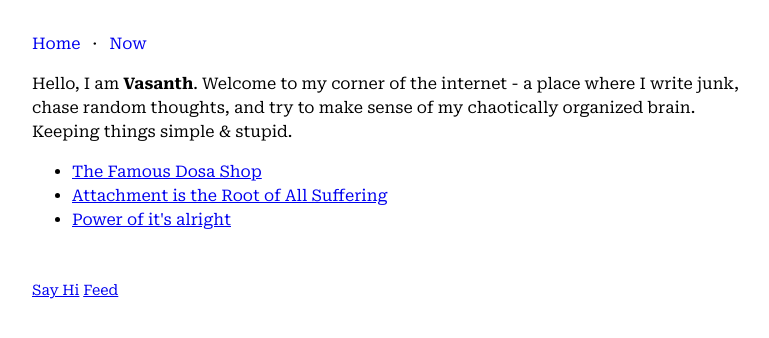
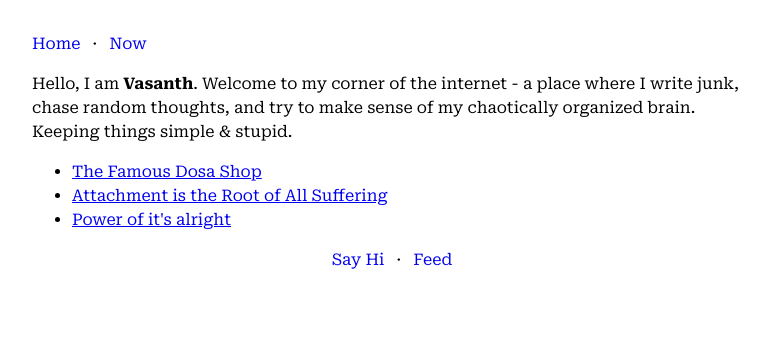
Before and after one commit to vasanthv/vasanthv.github.io, a Jekyll site: the page built from index.md, in a window 1280 px wide. Shown: the top 338 px of the page, without its empty margins (248-1017 px from the left). Built offline with Jekyll 4.4.1, drawn with Linux system fonts in a browser that asks for light colours.

Commit message:
Fix for broken feed

```diff
--- a/_layouts/default.html
+++ b/_layouts/default.html
@@ -24,8 +24,11 @@
   </main>
 
   <footer>
-    <a href="mailto:hi@vasanthv.me">Say Hi</a>
-    <a href="{{ '/feed.xml' | relative_url }}">Feed</a>
+    <nav>
+      <a href="mailto:hi@vasanthv.me">Say Hi</a>
+      <span>&middot;</span>
+      <a href="{{ '/feed.xml' | relative_url }}">Feed</a>
+    </nav>
   </footer>
 </body>
 
--- a/assets/css/style.css
+++ b/assets/css/style.css
@@ -12,18 +12,16 @@ body {
   text-rendering: optimizeLegibility;
 }
 
-header nav a {
+nav a {
   text-decoration: none;
 }
-header nav a:hover {
+nav a:hover {
   text-decoration: underline;
 }
-header nav span {
+nav span {
   margin: auto 0.5rem;
 }
 
 footer {
-  margin-top: 3rem;
-  font-size: 0.9rem;
-  color: #666;
+  text-align: center;
 }
```
Also changed, not shown: feed.xml (+5 -3 lines).
